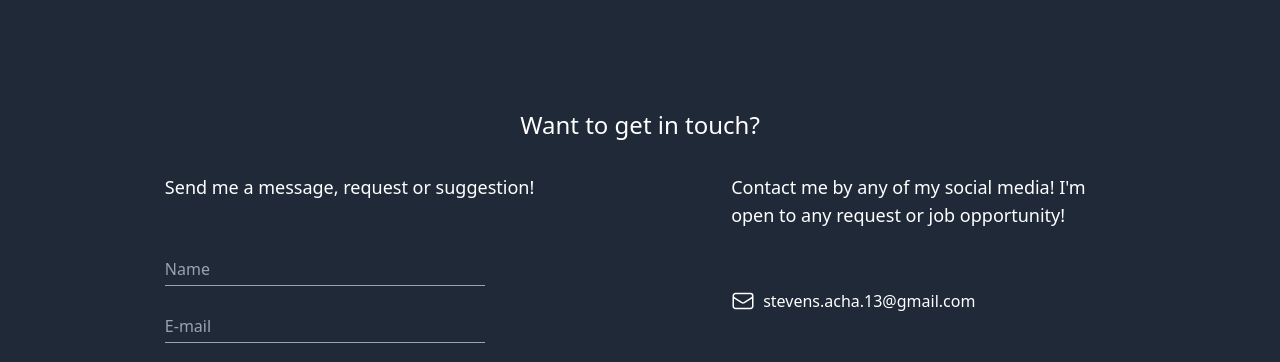
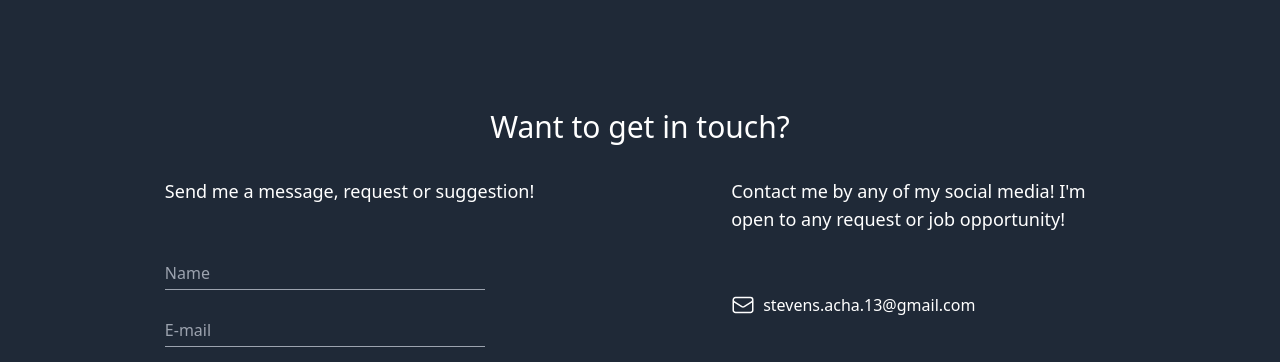
Before and after one commit to SkaeCrew/WebPage, a website: page src/index.html in a window 1280 px wide. Shown: the part 2943-3305 px from the top of the page. Drawn offline with Linux system fonts and the light colour scheme.

Commit message:
font-size

```diff
--- a/src/index.html
+++ b/src/index.html
@@ -172,7 +172,7 @@
     <section id="contact-me" class="my-hidden">
         <div class="mt-28">
             <div>
-                <h2 class="text-2xl text-center text-white mt-10">Want to get in touch?</h2>
+                <h2 class="text-3xl text-center text-white mt-10">Want to get in touch?</h2>
 
             </div>
             <div class=" flex flex-row w-full justify-evenly">
```
